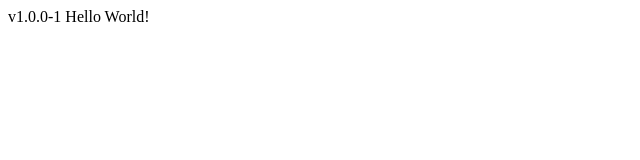
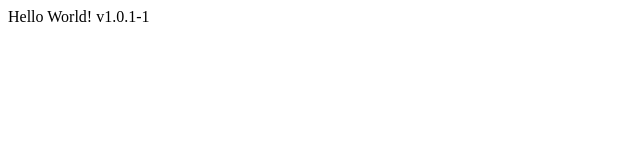
Before and after one commit to at7925/mu-demo, a plain HTML site: page index.html in a window 1280 px wide. Shown: the full height of the page, 0-640 px from the left. Drawn offline with Linux system fonts and the light colour scheme.

Commit message:
v1.0.1-1

```diff
--- a/index.html
+++ b/index.html
@@ -2,7 +2,6 @@
 <html>
   <head>
     <meta charset="UTF-8">
-    v1.0.0-1
   </head>
-  <body>Hello World!</body>
+  <body>Hello World! v1.0.1-1 </body>
 </html>
```
